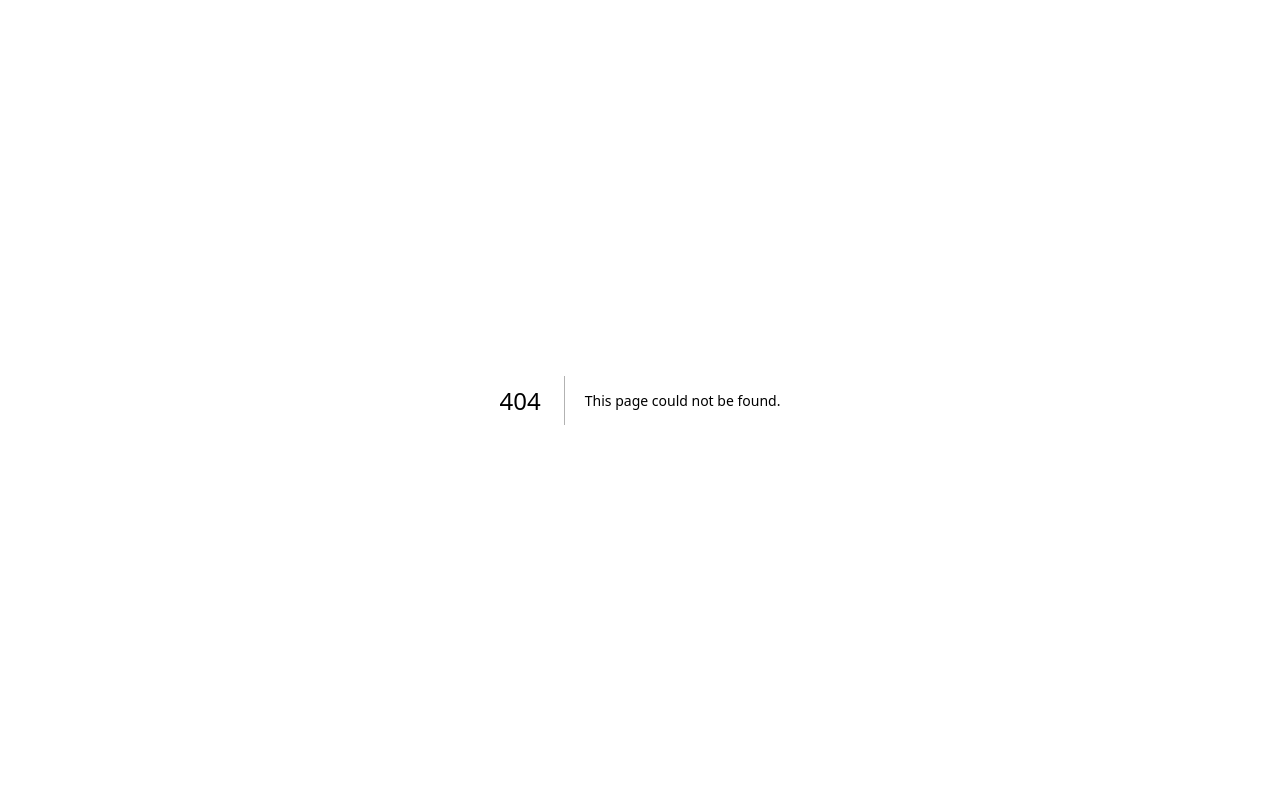
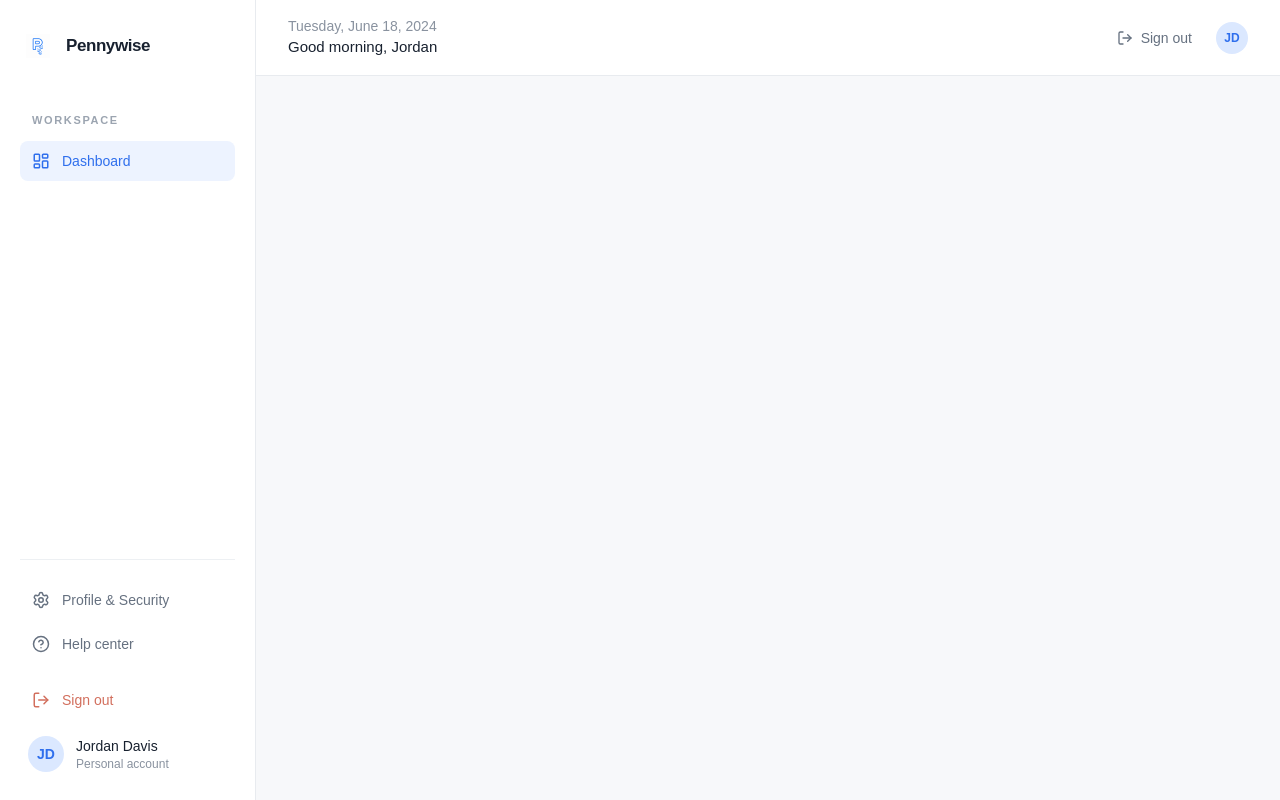
Before and after one commit to samson08sis/pennywise, a Next.js app: page /dashboard in a window 1280 px wide. Before the commit this address had no page. Built offline with nearby package versions, Linux system fonts and the light colour scheme.

Commit message:
Define dashboard page with navigation

```diff
--- /dev/null
+++ b/src/app/dashboard/page.tsx
@@ -0,0 +1,90 @@
+"use client";
+
+import { useState } from "react";
+import { CircleHelp, LayoutDashboard, LogOut, Settings } from "lucide-react";
+import { useRouter } from "next/navigation";
+import Brand from "@/components/Brand";
+
+const navItems = [{ label: "Dashboard", icon: LayoutDashboard }];
+
+export default function Dashboard() {
+  const router = useRouter();
+  const [authenticated, setAuthenticated] = useState(false);
+
+  const onSignOut = () => {
+    setAuthenticated(false);
+    router.replace("/");
+  };
+
+  return (
+    <main className="min-h-screen bg-[#f7f8fa] text-[#18212f]">
+      <aside className="fixed inset-y-0 left-0 hidden w-64 flex-col border-r border-[#e8ebef] bg-white px-5 py-7 lg:flex">
+        <Brand />
+        <p className="mt-12 px-3 text-[11px] font-semibold uppercase tracking-[0.15em] text-[#9ba4b0]">
+          Workspace
+        </p>
+        <nav className="mt-3 flex flex-col gap-1">
+          {navItems.map(({ label, icon: Icon }, i) => (
+            <button
+              key={label}
+              className={`flex items-center gap-3 rounded-lg px-3 py-2.5 text-left text-sm ${
+                i === 0
+                  ? "bg-[#edf3ff] font-medium text-[#2f6fed]"
+                  : "text-[#667180] hover:bg-[#f5f7fa]"
+              }`}>
+              <Icon size={18} />
+              {label}
+            </button>
+          ))}
+        </nav>
+        <div className="mt-auto flex flex-col gap-1 border-t border-[#edf0f3] pt-5">
+          <button className="flex items-center gap-3 rounded-lg px-3 py-2.5 text-sm text-[#667180]">
+            <Settings size={18} />
+            Profile & Security
+          </button>
+          <button className="flex items-center gap-3 rounded-lg px-3 py-2.5 text-sm text-[#667180]">
+            <CircleHelp size={18} />
+            Help center
+          </button>
+          <button
+            onClick={onSignOut}
+            className="mt-3 flex items-center gap-3 rounded-lg px-3 py-2.5 text-sm text-[#d26f5d] hover:bg-[#fff0ed]">
+            <LogOut size={18} />
+            Sign out
+          </button>
+          <div className="mt-3 flex items-center gap-3 px-2">
+            <div className="flex h-9 w-9 items-center justify-center rounded-full bg-[#dbe8ff] text-sm font-semibold text-[#2f6fed]">
+              JD
+            </div>
+            <div>
+              <p className="text-sm font-medium">Jordan Davis</p>
+              <p className="text-xs text-[#89929f]">Personal account</p>
+            </div>
+          </div>
+        </div>
+      </aside>
+      <section className="lg:ml-64">
+        <header className="flex h-19 items-center justify-between border-b border-[#e8ebef] bg-white px-5 sm:px-8">
+          <div className="lg:hidden">
+            <Brand />
+          </div>
+          <div className="hidden lg:block">
+            <p className="text-sm text-[#89929f]">Tuesday, June 18, 2024</p>
+            <p className="text-[15px] font-medium">Good morning, Jordan</p>
+          </div>
+          <div className="flex items-center gap-3">
+            <button
+              onClick={onSignOut}
+              className="flex items-center gap-2 rounded-lg px-3 py-2 text-sm text-[#667180] hover:bg-[#f5f7fa]">
+              <LogOut size={16} />
+              <span className="hidden sm:inline">Sign out</span>
+            </button>
+            <div className="flex h-8 w-8 items-center justify-center rounded-full bg-[#dbe8ff] text-xs font-semibold text-[#2f6fed]">
+              JD
+            </div>
+          </div>
+        </header>
+      </section>
+    </main>
+  );
+}
```
